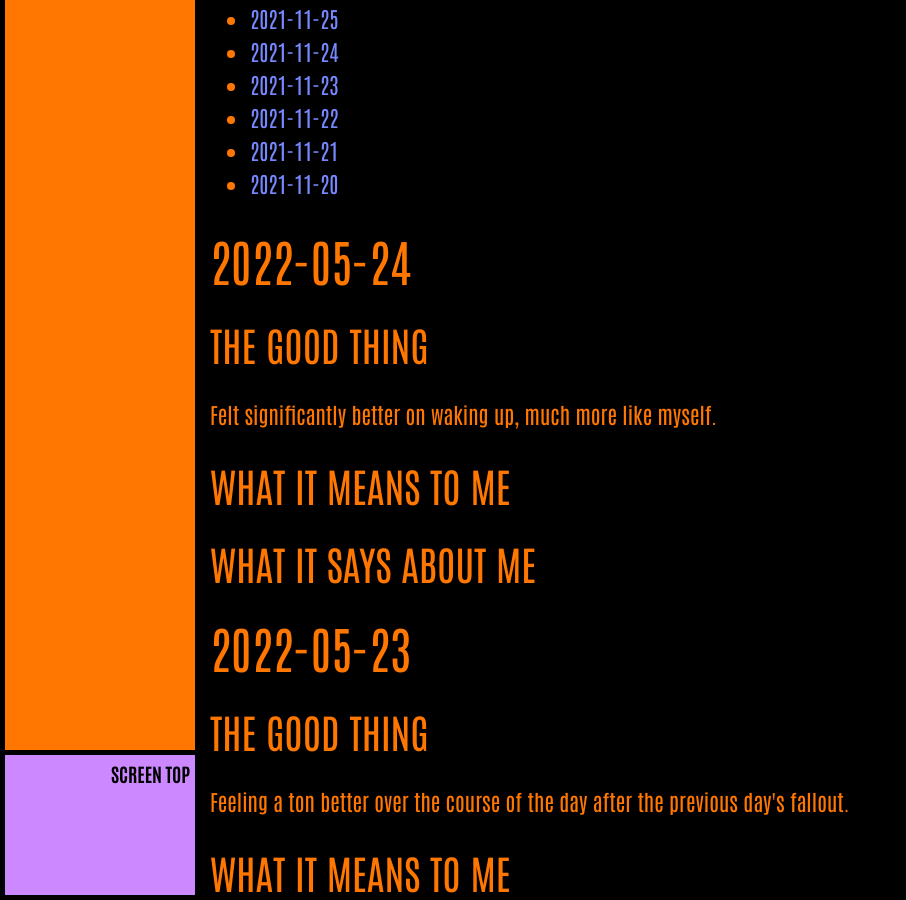
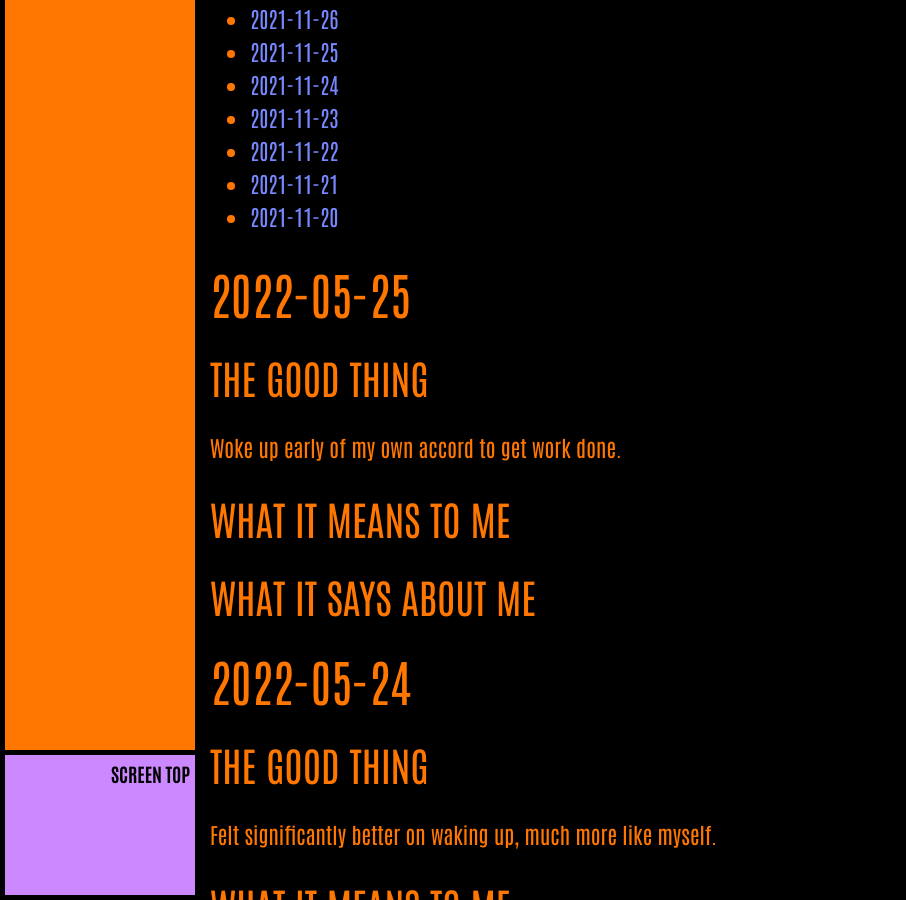
Before and after one commit to ArthurZey/arthurzey.github.io, a Jekyll site: the page built from _pages/one-good-thing.md, in a window 1280 px wide and 900 px high, scrolled down 4048 px. Shown: the whole window, without its empty margins (0-906 px from the left). Built offline with Jekyll 4.4.1, drawn with Linux system fonts in a browser that asks for light colours; some of the changed text lies outside the part shown.

Commit message:
added stub for 2022-05-25

```diff
--- a/_pages/one-good-thing.md
+++ b/_pages/one-good-thing.md
@@ -12,6 +12,15 @@
 * TOC
 {:toc}
 {::options toc_levels="2" /}
+
+## 2022-05-25
+### The Good Thing
+Woke up early of my own accord to get work done.
+### What It Means to Me
+
+### What It Says about Me
+
+
 
 ## 2022-05-24
 ### The Good Thing
```
Also changed, not shown: other parts of _pages/one-good-thing.md (+1 -1 lines).
